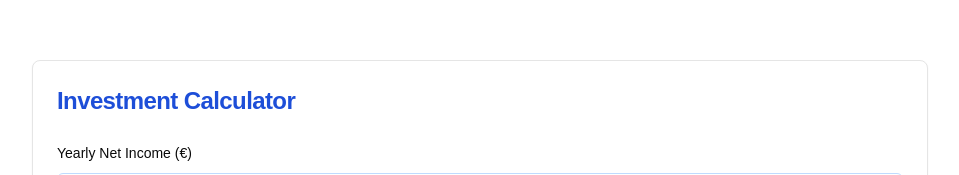
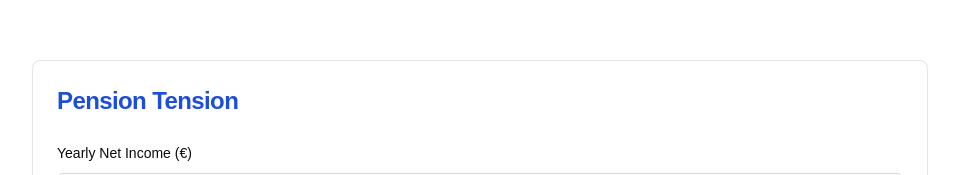
Before and after one commit to domonkospapp/pension-tension, a Next.js app: page / in a window 1280 px wide. Shown: the part 101-276 px from the top of the page, without its empty margins (160-1119 px from the left). Built offline with nearby package versions, Linux system fonts and the light colour scheme.

Commit message:
Rename app

```diff
--- a/src/app/layout.tsx
+++ b/src/app/layout.tsx
@@ -14,8 +14,8 @@ const geistMono = localFont({
 });
 
 export const metadata: Metadata = {
-  title: "Create Next App",
-  description: "Generated by create next app",
+  title: "Pension Tension",
+  description: "Calculate your pension needs and savings.",
 };
 
 export default function RootLayout({
--- a/src/components/investment-calculator.tsx
+++ b/src/components/investment-calculator.tsx
@@ -193,7 +193,7 @@ export function InvestmentCalculatorComponent() {
     <Card className="w-full max-w-4xl mx-auto">
       <CardHeader>
         <CardTitle className="text-2xl font-bold text-blue-700">
-          Investment Calculator
+          Pension Tension
         </CardTitle>
       </CardHeader>
       <CardContent className="space-y-4">
```
